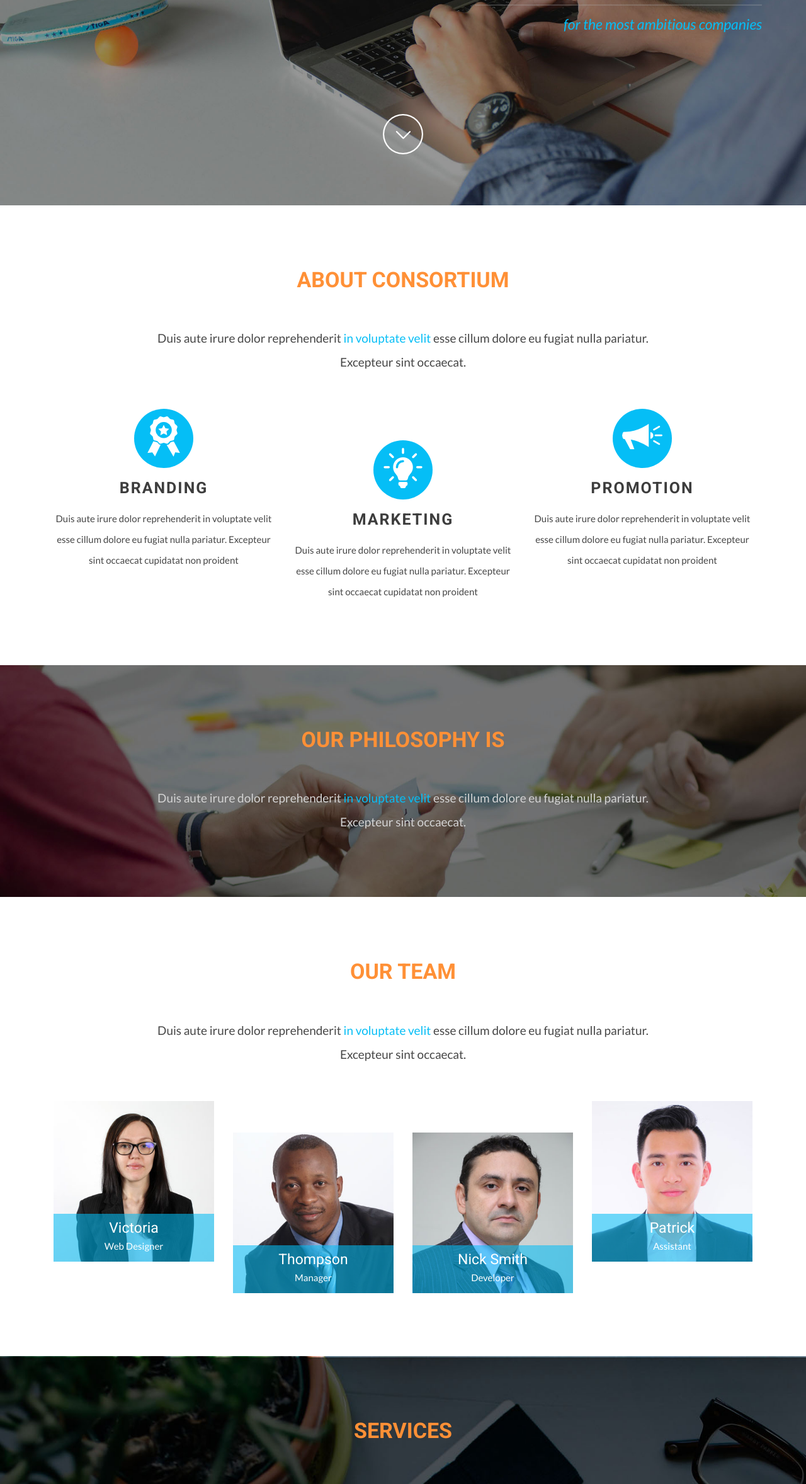
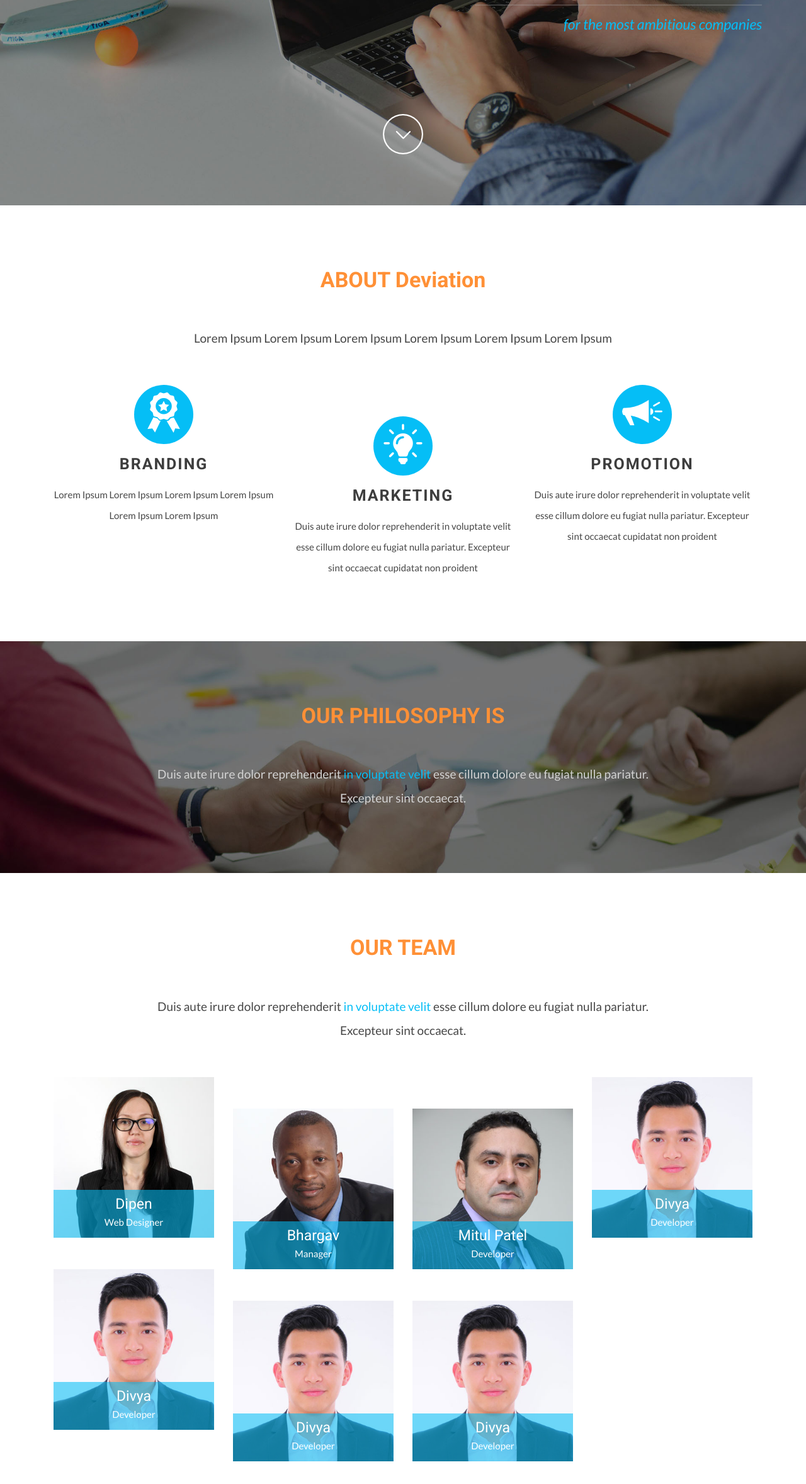
Before and after one commit to DeviationBusinessSolutions/Deviation.co.in, a plain HTML site: page index.html in a window 1280 px wide. Shown: the part 444-2800 px from the top of the page at 63% size. Drawn offline with Linux system fonts and the light colour scheme.

Commit message:
Initial Changes
Removed the w3 Layouts signature

```diff
--- a/index.html
+++ b/index.html
@@ -1,15 +1,14 @@
 
 
 <!--
-Author: W3layouts
-Author URL: http://w3layouts.com
-License: Creative Commons Attribution 3.0 Unported
-License URL: http://creativecommons.org/licenses/by/3.0/
+Author: Deviation Business Solutions
+Author URL: http://deviation.co.in
+License: GNU Public
 -->
 <!DOCTYPE html>
 <html>
 <head>
-<title>Consortium a Corporate Business Category Flat Bootstrap Responsive Website Template | Home :: w3layouts</title>
+<title>Deviation - The Revolution</title>
 <!-- for-mobile-apps -->
 <meta name="viewport" content="width=device-width, initial-scale=1">
 <meta http-equiv="Content-Type" content="text/html; charset=utf-8" />
@@ -83,7 +82,7 @@ Smartphone Compatible web template, free webdesigns for Nokia, Samsung, LG, Sony
 										<li><a class="hvr-overline-from-left button2 scroll" href="#about">About</a></li>
 										<li><a class="hvr-overline-from-left button2 scroll" href="#team">Team</a></li>
 										<li><a class="hvr-overline-from-left button2 scroll" href="#services">Services</a></li>
-										<li><a class="hvr-overline-from-left button2 scroll" href="#work">work</a></li>
+										<li><a class="hvr-overline-from-left button2 scroll" href="#work">Work</a></li>
 										<li><a class="hvr-overline-from-left button2 scroll" href="#portfolio">Portfolio</a></li>
 										<li><a class="hvr-overline-from-left button2 scroll" href="#contact">Contact</a></li>
 									</ul>
@@ -137,16 +136,14 @@ Smartphone Compatible web template, free webdesigns for Nokia, Samsung, LG, Sony
 <!-- about -->
 <div id="about" class="about all_pad text-center">
 	<div class="container">
-		<h3 class="title">ABOUT CONSORTIUM</h3>
-		<p class="para">Duis aute irure dolor reprehenderit<span> in voluptate velit</span> esse cillum dolore eu
-		fugiat nulla pariatur. Excepteur sint occaecat.</p>
+		<h3 class="title">ABOUT Deviation</h3>
+		<p class="para">Lorem Ipsum Lorem Ipsum Lorem Ipsum Lorem Ipsum Lorem Ipsum Lorem Ipsum </p>
 		<div class="col-md-4 abt-grid">
 			<div class="hi-icon-wrap hi-icon-effect-7 hi-icon-effect-7b">
 				<a href="#" class="hi-icon icon1"></a>
 			</div>
 			<h4>BRANDING</h4>
-			<p>Duis aute irure dolor reprehenderit in voluptate velit esse cillum dolore eu
-		fugiat nulla pariatur. Excepteur sint occaecat cupidatat non proident</p>
+			<p>Lorem Ipsum Lorem Ipsum Lorem Ipsum Lorem Ipsum Lorem Ipsum Lorem Ipsum </p>
 		</div>
 		<div class="col-md-4 abt-grid yes_marg">
 			<div class="hi-icon-wrap hi-icon-effect-7 hi-icon-effect-7b">
@@ -187,7 +184,7 @@ Smartphone Compatible web template, free webdesigns for Nokia, Samsung, LG, Sony
 		fugiat nulla pariatur. Excepteur sint occaecat.</p>
 			<div class="col-md-3 about-poleft">
 				<div class="about_img"><img src="images/team1.jpg" alt="">
-				  <h5>Victoria<span>Web Designer</span></h5>
+				  <h5>Dipen<span>Web Designer</span></h5>
 				  <div class="about_opa">
 					<ul class="fb_icons2 text-center">
 						<li><a class="fb" href="#"></a></li>
@@ -198,7 +195,7 @@ Smartphone Compatible web template, free webdesigns for Nokia, Samsung, LG, Sony
 			</div>
 			<div class="col-md-3 about-poleft yes_marg">
 				<div class="about_img"><img src="images/team2.jpg" alt="">
-				  <h5>Thompson<span>Manager</span></h5>
+				  <h5>Bhargav<span>Manager</span></h5>
 				  <div class="about_opa">
 					<ul class="fb_icons2 text-center">
 						<li><a class="fb" href="#"></a></li>
@@ -209,7 +206,7 @@ Smartphone Compatible web template, free webdesigns for Nokia, Samsung, LG, Sony
 			</div>
 			<div class="col-md-3 about-poleft yes_marg">
 				<div class="about_img"><img src="images/team4.jpg" alt="">
-				  <h5>Nick Smith<span>Developer</span></h5>
+				  <h5>Mitul Patel<span>Developer</span></h5>
 				  <div class="about_opa">
 					<ul class="fb_icons2 text-center">
 						<li><a class="fb" href="#"></a></li>
@@ -220,7 +217,41 @@ Smartphone Compatible web template, free webdesigns for Nokia, Samsung, LG, Sony
 			</div>
 			<div class="col-md-3 about-poleft ">
 				<div class="about_img"><img src="images/team3.jpg" alt="">
-				  <h5>Patrick<span>Assistant</span></h5>
+				  <h5>Divya<span>Developer</span></h5>
+				  <div class="about_opa">
+					<ul class="fb_icons2 text-center">
+						<li><a class="fb" href="#"></a></li>
+						<li><a class="twit" href="#"></a></li>
+					</ul>
+				  </div>
+				</div>
+			</div>
+			<div class="clearfix"></div>
+			<div class="col-md-3 about-poleft ">
+				<div class="about_img"><img src="images/team3.jpg" alt="">
+				  <h5>Divya<span>Developer</span></h5>
+				  <div class="about_opa">
+					<ul class="fb_icons2 text-center">
+						<li><a class="fb" href="#"></a></li>
+						<li><a class="twit" href="#"></a></li>
+					</ul>
+				  </div>
+				</div>
+			</div>
+			<div class="col-md-3 about-poleft yes_marg ">
+				<div class="about_img"><img src="images/team3.jpg" alt="">
+				  <h5>Divya<span>Developer</span></h5>
+				  <div class="about_opa">
+					<ul class="fb_icons2 text-center">
+						<li><a class="fb" href="#"></a></li>
+						<li><a class="twit" href="#"></a></li>
+					</ul>
+				  </div>
+				</div>
+			</div>
+			<div class="col-md-3 about-poleft yes_marg ">
+				<div class="about_img"><img src="images/team3.jpg" alt="">
+				  <h5>Divya<span>Developer</span></h5>
 				  <div class="about_opa">
 					<ul class="fb_icons2 text-center">
 						<li><a class="fb" href="#"></a></li>
```
Also changed, not shown: w3layouts-License.txt (deleted).
